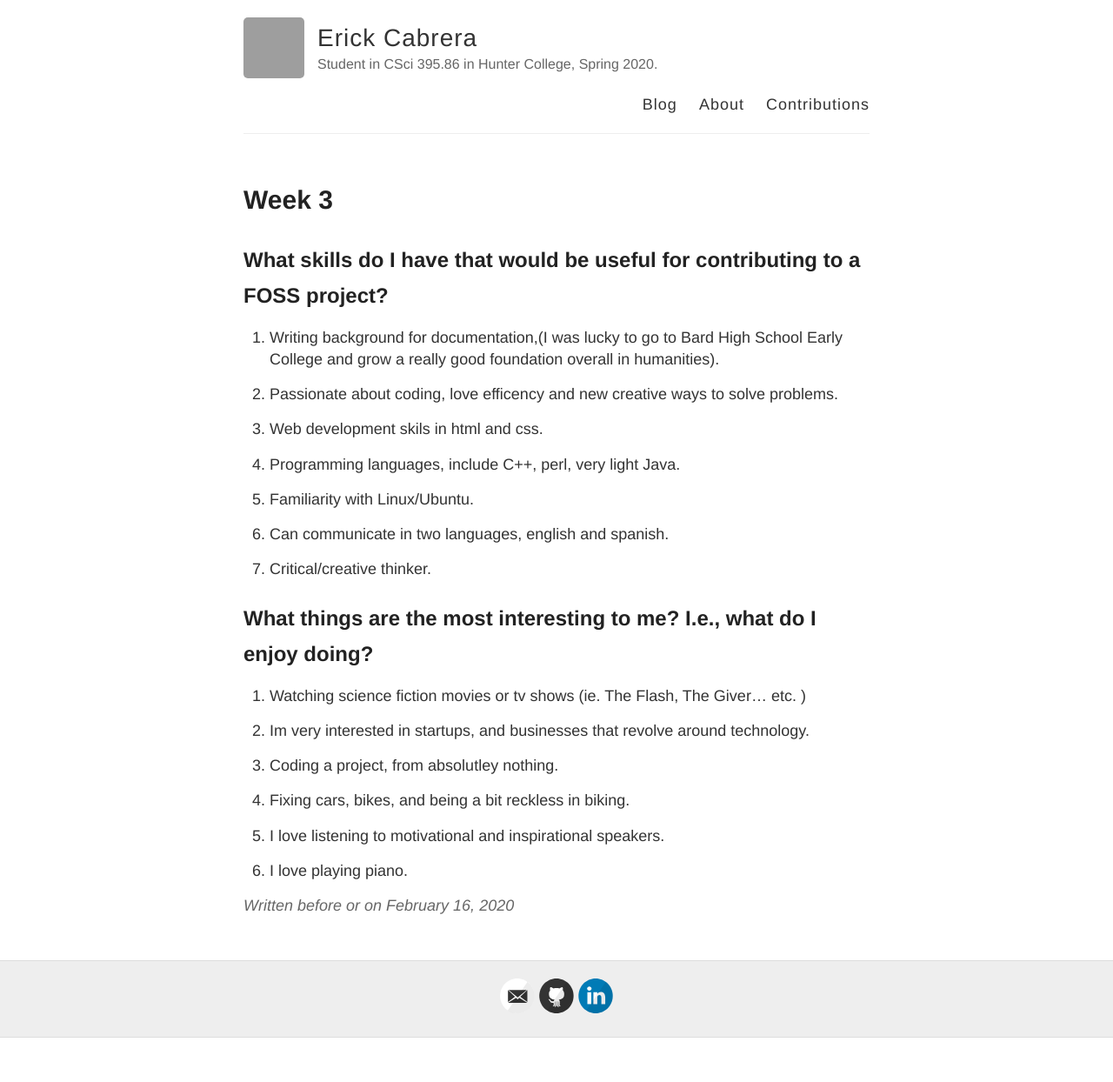
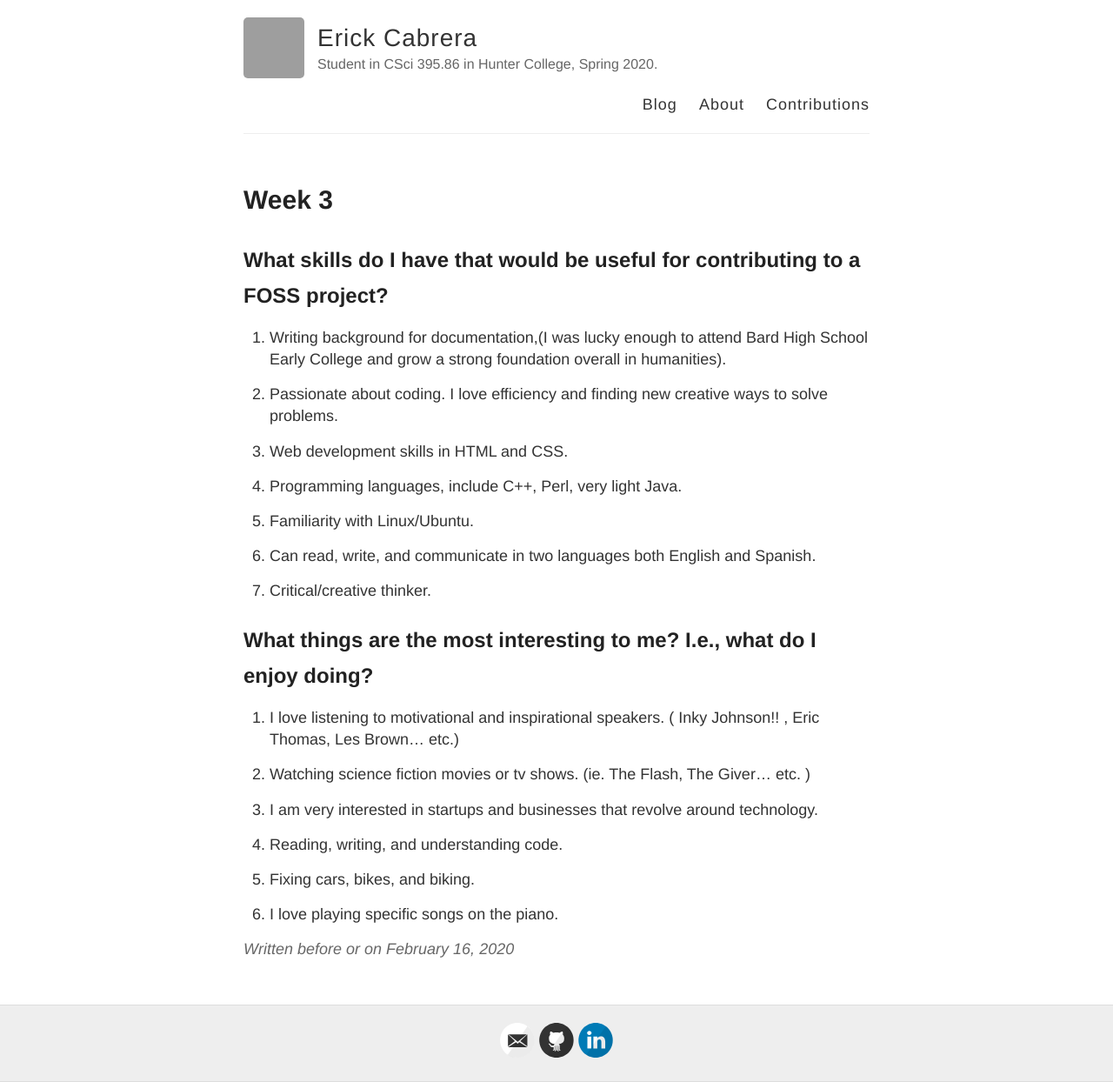
Before and after one commit to hunter-college-ossd-spr-2020/MarceloDamian-weekly, a Jekyll site: the page built from _posts/2020-02-16-week03.md, in a window 1280 px wide. Shown: the whole page at 87% size. Built offline with Jekyll 4.4.1, drawn with Linux system fonts in a browser that asks for light colours; before the commit the page ends 1193 px from its top, so only the background shows below that; grey boxes are pictures that could not be loaded.

Commit message:
Update 2020-02-16-week03.md

```diff
--- a/_posts/2020-02-16-week03.md
+++ b/_posts/2020-02-16-week03.md
@@ -5,18 +5,19 @@ title: Week 3
 
 ## What skills do I have that would be useful for contributing to a FOSS project?
 
-1. Writing background for documentation,(I was lucky to go to Bard High School Early College and grow a really good foundation
-overall in humanities).
 
-2. Passionate about coding, love efficency and new creative ways to solve problems.
+1. Writing background for documentation,(I was lucky enough to attend Bard High School Early College and grow a strong
+foundation overall in humanities).
 
-3. Web development skils in html and css.
+2. Passionate about coding. I love efficiency and finding new creative ways to solve problems.
 
-4. Programming languages, include C++, perl, very light Java.
+3. Web development skills in HTML and CSS.
+
+4. Programming languages, include C++, Perl, very light Java.
 
 5. Familiarity with Linux/Ubuntu.
 
-6. Can communicate in two languages, english and spanish.
+6. Can read, write, and communicate in two languages both English and Spanish.
 
 7. Critical/creative thinker.
 
@@ -25,14 +26,14 @@ overall in humanities).
 ## What things are the most interesting to me? I.e., what do I enjoy doing?
 
 
-1. Watching science fiction movies or tv shows (ie. The Flash, The Giver... etc. )
+1. I love listening to motivational and inspirational speakers. ( Inky Johnson!! , Eric Thomas, Les Brown... etc.)
 
-2. Im very interested in startups, and businesses that revolve around technology.
+2. Watching science fiction movies or tv shows. (ie. The Flash, The Giver... etc. )
 
-4. Coding a project, from absolutley nothing.
+3. I am very interested in startups and businesses that revolve around technology.
 
-5. Fixing cars, bikes, and being a bit reckless in biking.
+4. Reading, writing, and understanding code.
 
-6. I love listening to motivational and inspirational speakers.
+5. Fixing cars, bikes, and biking.
 
-7. I love playing piano.
+6. I love playing specific songs on the piano.
```
